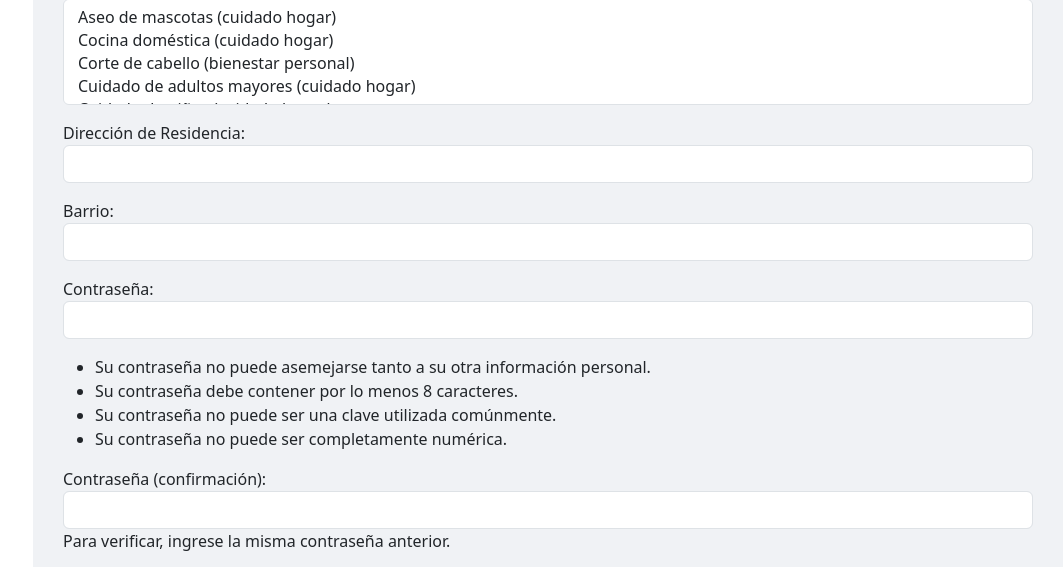
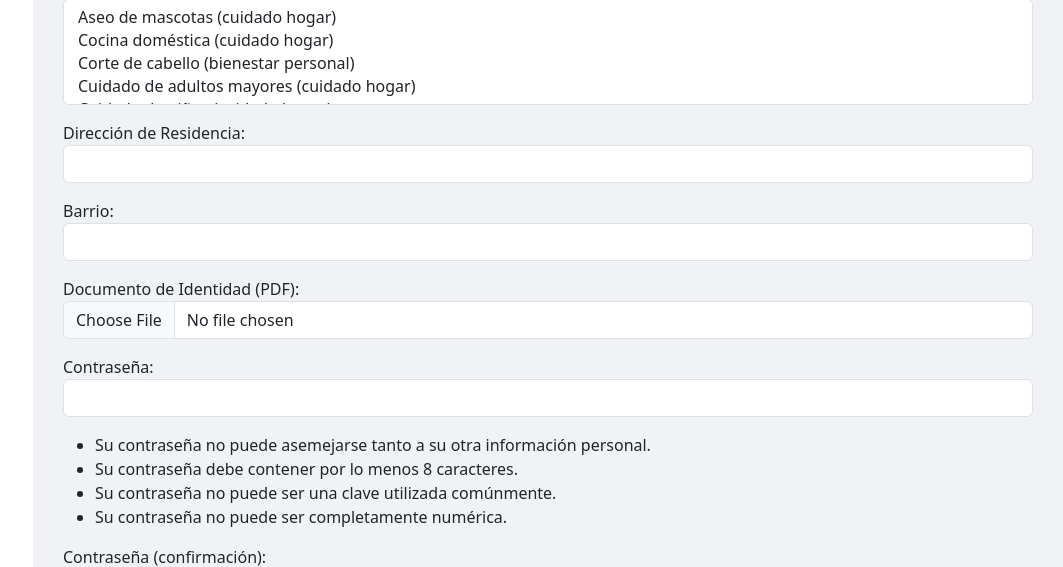
Before and after one commit to JohanaDoit/proyecto_sena, a Django app: page /regisexperto/ in a window 1280 px wide. Shown: the part 1209-1776 px from the top of the page, without its empty margins (217-1280 px from the left). Run offline with Django 5.2, Linux system fonts and the light colour scheme; data comes from the database, SQL or seed files in the repository; both versions use the stored data as it was after the commit; data that the repository does not hold is empty; some libraries are stand-ins or nearby versions.

Commit message:
adicion campo adjuntar documentos de identidad

```diff
--- a/doit_app/forms.py
+++ b/doit_app/forms.py
@@ -99,6 +99,12 @@ class RegistroForm(UserCreationForm):
         widget=forms.TextInput(attrs={'class': 'form-control'})
     )
 
+    documento_identidad_pdf = forms.FileField(
+        required=False,
+        label="Documento de Identidad (PDF)",
+        widget=forms.ClearableFileInput(attrs={'class': 'form-control'})
+    )
+
     def __init__(self, *args, **kwargs):
         super().__init__(*args, **kwargs)
         self.fields['especialidad'].label_from_instance = str
@@ -123,6 +129,7 @@ class RegistroForm(UserCreationForm):
             'especialidad',
             'direccion',
             'barrio',
+            'documento_identidad_pdf',
         )
         labels = {
             'username': 'Nombre de Usuario',
@@ -137,6 +144,7 @@ class RegistroForm(UserCreationForm):
             'especialidad': 'Especialidades (Solo para Expertos)',
             'direccion': 'Dirección de Residencia',
             'barrio': 'Barrio',
+            'documento_identidad_pdf': 'Documento de Identidad (PDF)',
         }
         widgets = {
             'username': forms.TextInput(attrs={'class': 'form-control'}),
@@ -149,7 +157,7 @@ class RegistroForm(UserCreationForm):
         tipo_usuario = cleaned_data.get('tipo_usuario')
 
         if tipo_usuario == 'experto':
-            campos_requeridos = ['hojaVida_file', 'foto_perfil', 'especialidad']
+            campos_requeridos = ['hojaVida_file', 'foto_perfil', 'especialidad', 'documento_identidad_pdf']
             for campo in campos_requeridos:
                 if not cleaned_data.get(campo):
                     self.add_error(campo, 'Este campo es obligatorio para expertos.')
@@ -176,7 +184,7 @@ class RegistroForm(UserCreationForm):
         user = super().save(commit=False)
         for campo in [
             'genero', 'tipo_usuario', 'nacionalidad', 'numDoc', 'telefono',
-            'fechaNacimiento', 'tipo_documento', 'direccion', 'barrio'
+            'fechaNacimiento', 'tipo_documento', 'direccion', 'barrio', 'documento_identidad_pdf'
         ]:
             setattr(user, campo, self.cleaned_data.get(campo))
 
--- a/doit_app/models.py
+++ b/doit_app/models.py
@@ -85,6 +85,7 @@ class CustomUser(AbstractUser):
 
     direccion = models.CharField(max_length=255, blank=True, null=True, verbose_name="Dirección de Residencia")
     barrio = models.CharField(max_length=100, blank=True, null=True, verbose_name="Barrio")
+    documento_identidad_pdf = models.FileField(upload_to='documentos_identidad/', blank=True, null=True, verbose_name="Documento de Identidad (PDF)")
 
     class Meta:
         verbose_name = "Usuario Personalizado"
```
Also changed, not shown: doit_app/templates/registrarse.html (+10 -0 lines), db.sqlite3, doit_app/migrations/0001_initial.py.
